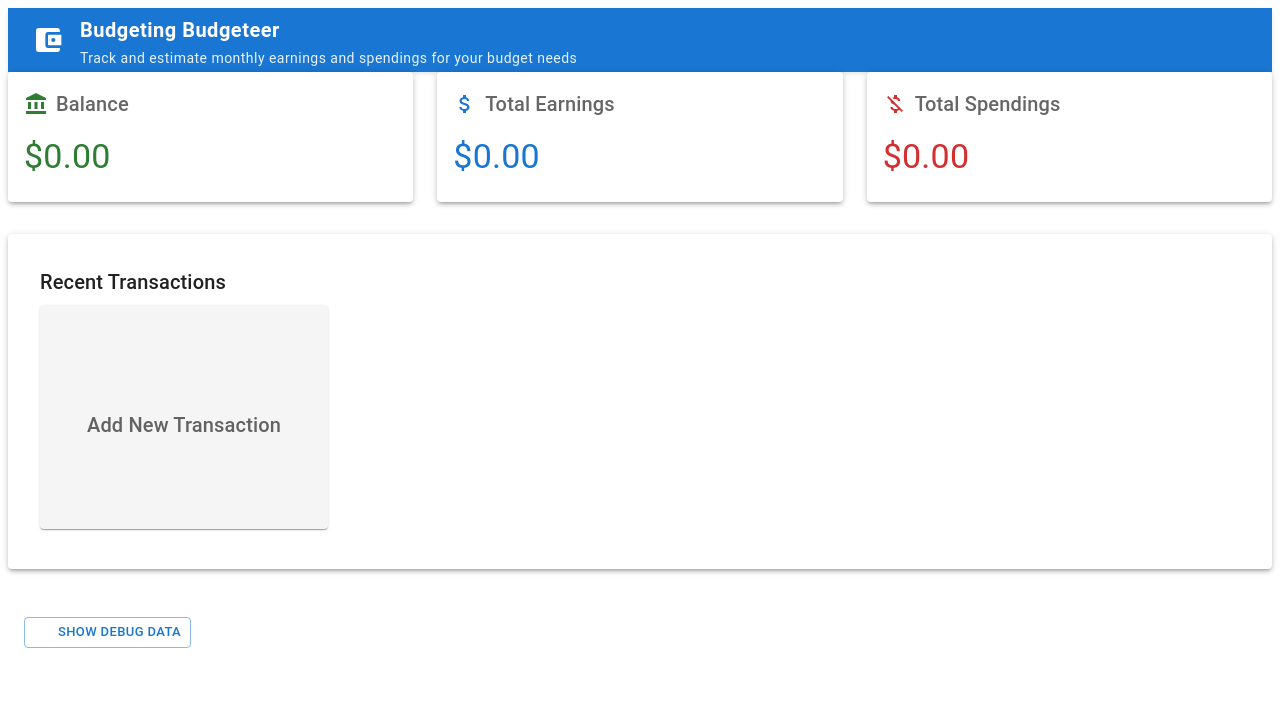
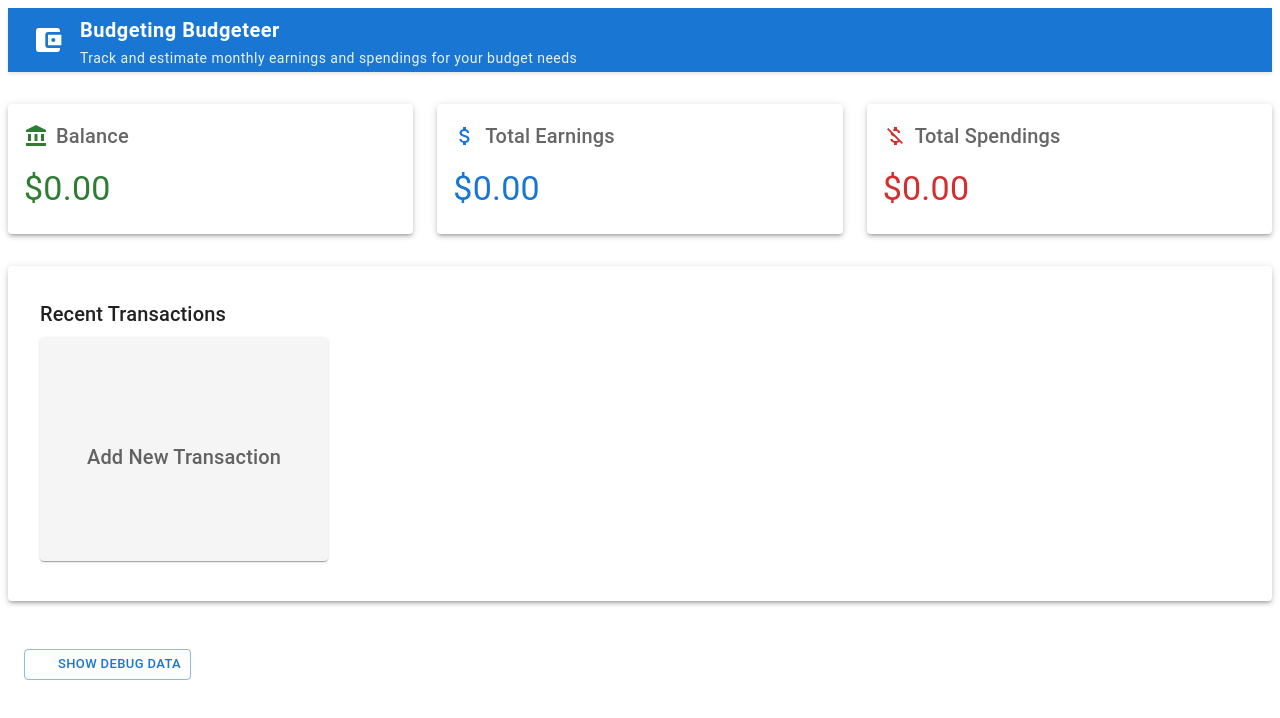
Before and after one commit to Edjery/budget-trackr, a React (Vite) app: page / in a window 1280 px wide. Shown: the top 718 px of the page. Built offline with nearby package versions, Linux system fonts and the light colour scheme; some icons are missing.

Commit message:
update: summary card margin

```diff
--- a/src/components/SummaryCards.tsx
+++ b/src/components/SummaryCards.tsx
@@ -3,7 +3,7 @@ import { AttachMoney, MoneyOff, AccountBalance } from "@mui/icons-material";
 import type { SummaryCardsProps } from "../types";
 
 export const SummaryCards = ({ totalEarnings, totalSpendings, balance }: SummaryCardsProps) => (
-    <Grid container spacing={3} sx={{ mb: 4 }}>
+    <Grid container spacing={3} sx={{ my: 4 }}>
         {/* Balance Card */}
         <Grid size={{ xs: 12, sm: 4 }} sx={{ "& > *": { width: "100%" } }}>
             <Card elevation={3}>
```
